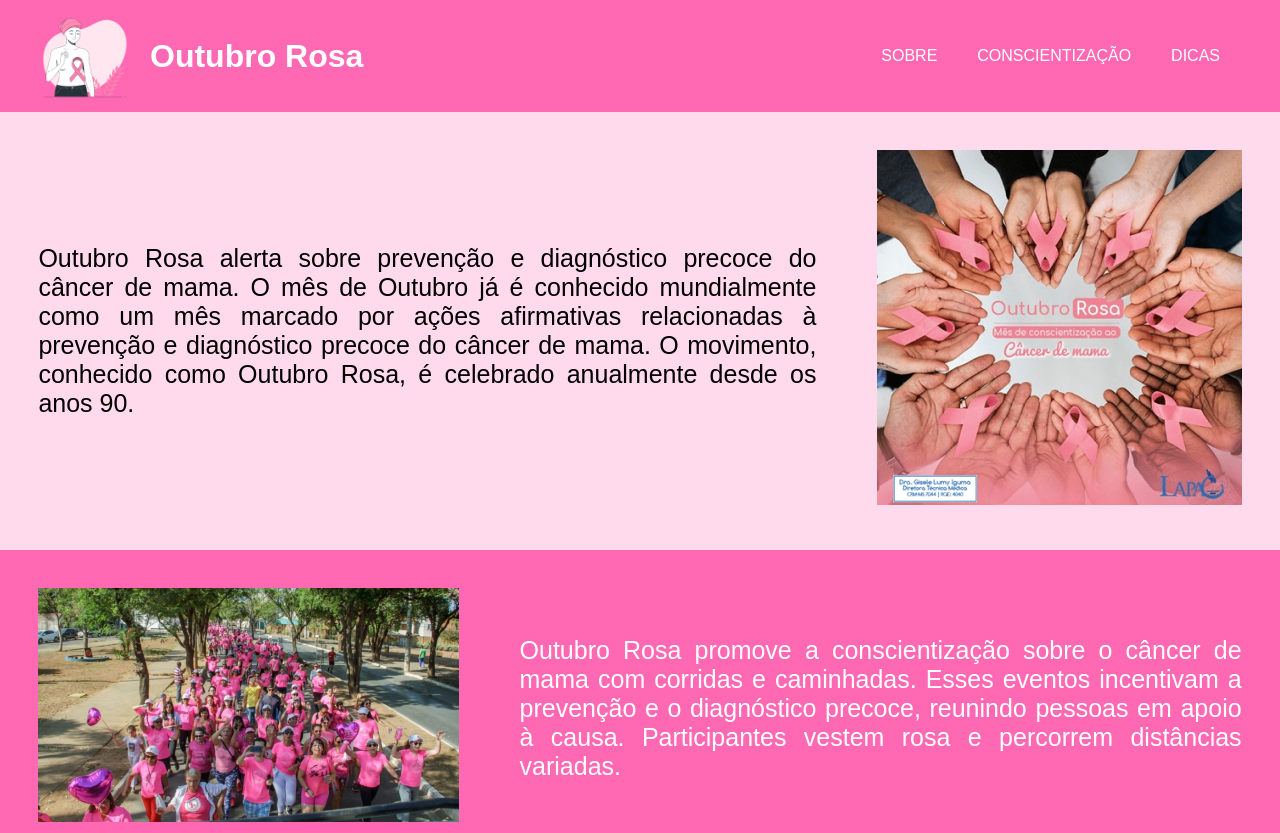
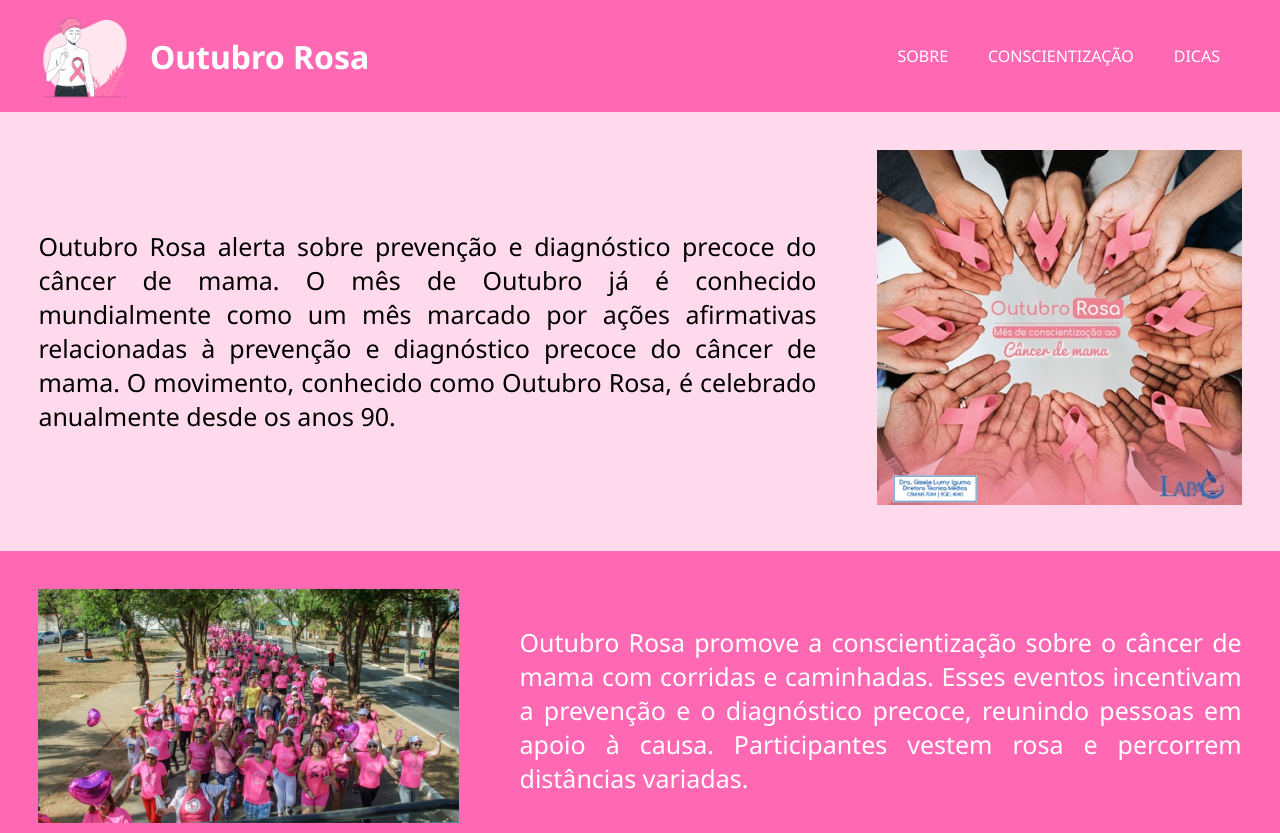
Before and after one commit to CrislayneSoares/Desafio-VNW-OutubroRosa, a plain HTML site: page index.html in a window 1280 px wide. Shown: the top 833 px of the page. Drawn offline with Linux system fonts and the light colour scheme.

Commit message:
feat: add font family Nono Sans

```diff
--- a/index.html
+++ b/index.html
@@ -3,6 +3,9 @@
 <head>
     <meta charset="UTF-8">
     <meta name="viewport" content="width=device-width, initial-scale=1.0">
+    <link rel="preconnect" href="https://fonts.googleapis.com">
+    <link rel="preconnect" href="https://fonts.gstatic.com" crossorigin>
+    <link href="https://fonts.googleapis.com/css2?family=Noto+Sans:ital,wght@0,100..900;1,100..900&display=swap" rel="stylesheet">
     <link rel="stylesheet" href="styles/style.css">
     <title>Desafio Outubro Rosa</title>
 </head>
--- a/styles/style.scss
+++ b/styles/style.scss
@@ -3,7 +3,7 @@
     padding: 0;
     box-sizing: border-box;
     list-style: none;
-    font-family: Arial, Helvetica, sans-serif;
+    font-family: "Noto Sans", sans-serif;
 }
 
 body {
@@ -36,6 +36,7 @@ header {
 
         li {
             padding: 0 20px;
+            cursor: pointer;
         }
     }
 }
```
Also changed, not shown: styles/style.css, 1 other file.
